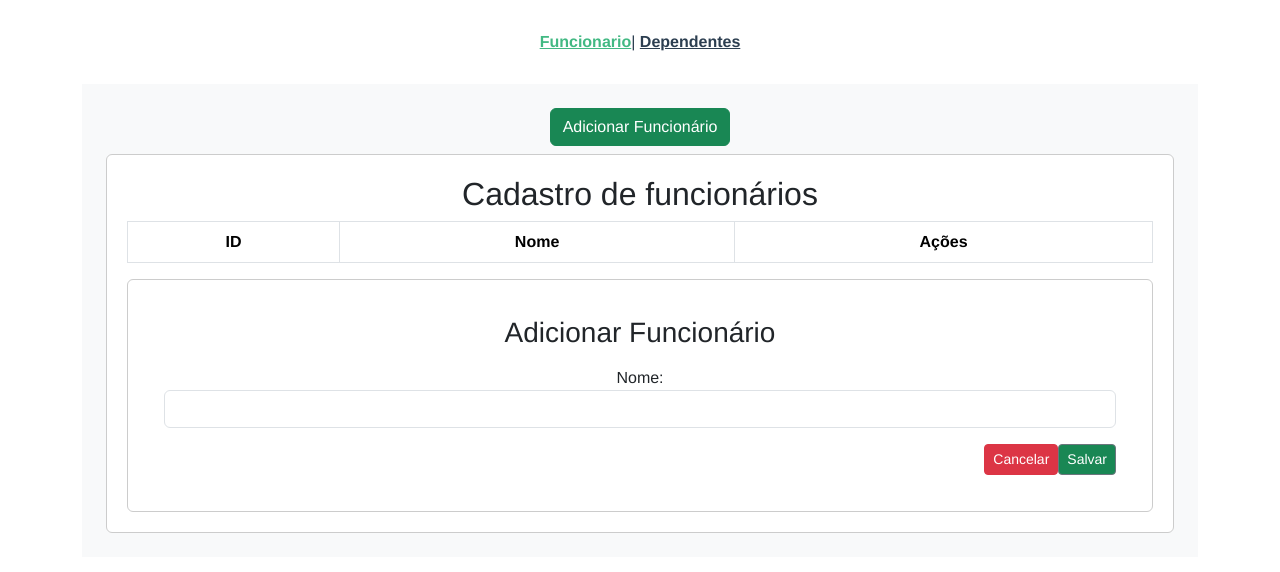
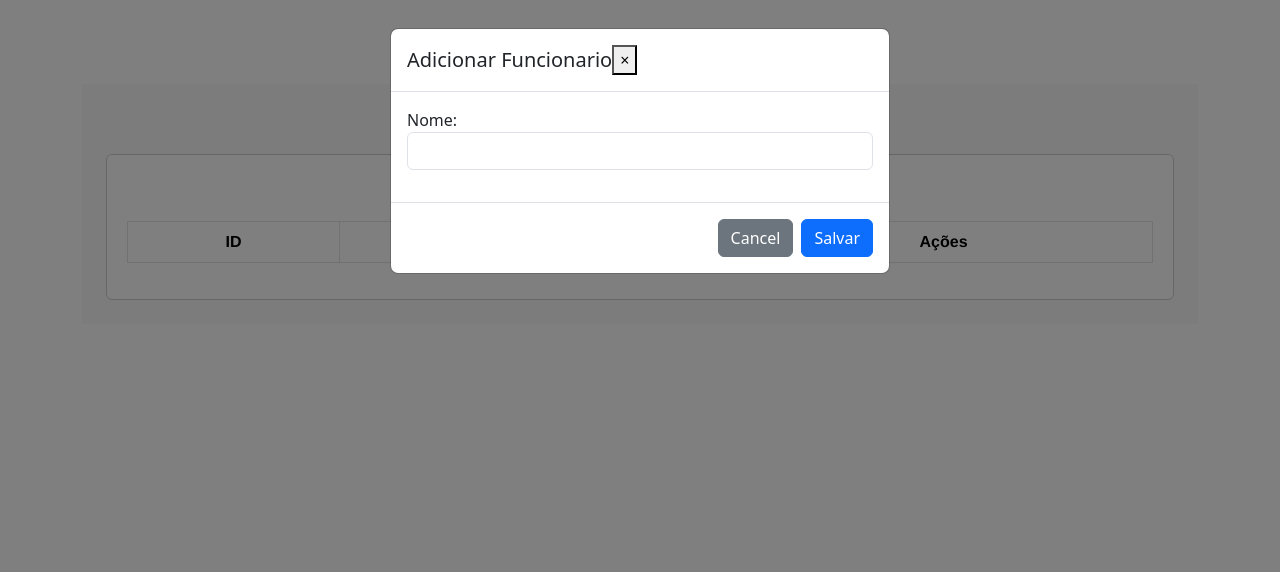
Before and after one commit to gustavo1809/projeto-dkp-treinamento, a Vue app in the folder Frontend/: page / in a window 1280 px wide. Both pictures are taken after a click on the button "Adicionar Funcionário". Shown: the top 572 px of the page. Built offline with nearby package versions, Linux system fonts and the light colour scheme; no server answers.

Commit message:
Update FuncionarioView.vue
Modal

```diff
--- a/Frontend/src/views/FuncionarioView.vue
+++ b/Frontend/src/views/FuncionarioView.vue
@@ -2,7 +2,7 @@
 <template>
   <div class="container">
     <div class="primeira bg-light p-4">
-      <b-button variant="success" class="mb-2" @click="mostrarFormulario = !mostrarFormulario">
+      <b-button variant="success" class="mb-2" v-b-modal.modal-adicionar>
         Adicionar Funcionário
       </b-button>
       <div class="card">
@@ -10,7 +10,7 @@
         <b-table striped hover :items="items" :fields="fields" class="mb-3 table table-bordered">
           <template v-slot:cell(acao)="data">
             <div class="d-flex justify-content-center">
-              <b-button variant="primary" @click="editar(data.item)" >
+              <b-button variant="primary" @click="abrirModalEdicao(data.item)" >
                 <b-icon icon="pencil-fill"></b-icon>
               </b-button>
               <b-button variant="danger" @click="confirmDelete(data.item)">
@@ -19,32 +19,22 @@
             </div>
           </template>
         </b-table>
-        <b-card v-if="mostrarFormulario">
-          <h3 class="mb-3">Adicionar Funcionário</h3>
-          <div class="mb-3">
-            <label for="nomeFuncionario">Nome:</label>
-            <input id="nomeFuncionario" type="text" v-model="nomeFuncionario" class="form-control">
-          </div>
-          <div class="d-flex justify-content-end">
-            <b-button variant="danger" size="sm" class="mr-2" @click="cancelarAdicao">Cancelar</b-button>
-            <b-button class="bg-success" size="sm" @click="handleAdiciona">Salvar</b-button>
-          </div>
-        </b-card>
-        <b-card v-if="mostrarFormularioEditar">
-          <h3 class="mb-3">Editar Funcionário</h3>
-          <div class="mb-3">
-            <label for="nomeFuncionarioEdit">Nome:</label>
-            <input id="nomeFuncionarioEdit" type="text" v-model="nomeFuncionarioEdit" class="form-control">
-          </div>
-          <div class="d-flex justify-content-end">
-            <b-button variant="danger" size="sm" class="mr-2" @click="cancelarEdicao">Cancelar</b-button>
-            <b-button class="bg-success" size="sm" @click="editarFuncionario">Salvar</b-button>
-          </div>
-        </b-card>
       </div>
     </div>
     <b-modal id="modal-1" ref="modalExcluir" title="Deletar Funcionario" @ok="ExcluirFuncionario()" @cancelar="fecharModalExcluirFuncionario()">
       <p class="my-4">Deseja deletar o funcionario ?</p>
+    </b-modal>
+    <b-modal id="modal-adicionar" ref="modalAdicionarFuncionario" title="Adicionar Funcionario" ok-title="Salvar" @ok="handleAdiciona()" @cancelar="fecharModalAdicionarFuncionario()">
+      <div class="mb-3">
+        <label for="nome">Nome:</label>
+        <input id="nome" type="text" v-model="nomeFuncionario" class="form-control">
+      </div>
+    </b-modal>
+    <b-modal id="modal-editar" ref="modalEditar" title="Editar Funcionario" ok-title="Salvar" @ok="editarFuncionario()" @cancelar="fecharModalEditarFuncionario()">
+      <div class="mb-3">
+        <label for="nomeFuncionarioEdit">Nome:</label>
+        <input id="nomeFuncionarioEdit" type="text" v-model="nomeFuncionarioEdit" class="form-control">
+      </div>
     </b-modal>
   </div>
 </template>
@@ -63,8 +53,6 @@ export default {
       ],
       items: [],
       nomeFuncionario: '',
-      mostrarFormulario: false,
-      mostrarFormularioEditar: false,
       nomeFuncionarioEdit:'',
       idFuncionarioEdit: null,
       idFuncionarioDelete: '',
@@ -128,24 +116,24 @@ export default {
       this.$refs.modalExcluir.show()
       this.idFuncionarioDelete = item.id
     },
+    abrirModalEdicao(item) {
+      this.$refs.modalEditar.show()
+      this.idFuncionarioEdit = item.id;
+      this.nomeFuncionarioEdit = item.nome;
+    },
+    fecharModalEditarFuncionario() {
+      this.$refs.modalEditar.hide()
+      this.idFuncionarioEdit ='';
+      this.nomeFuncionarioEdit = '';
+    },
     fecharModalExcluirFuncionario() {
       this.$refs.modalExcluir.hide()
       this.idFuncionarioDelete = null
     },
-    cancelarAdicao() {
+    fecharModalAdicionarFuncionario() {
+      this.$refs.modalExcluir.hide()
       this.nomeFuncionario = '';
-      this.mostrarFormulario = false;
     },
-    cancelarEdicao() {
-      this.idFuncionarioEdit ='';
-      this.nomeFuncionarioEdit = '';
-      this.mostrarFormularioEditar = false;
-    },
-    editar(item) {
-      this.idFuncionarioEdit = item.id;
-      this.nomeFuncionarioEdit = item.nome;
-      this.mostrarFormularioEditar = true;
-    }
   }
 }
 </script>
```
